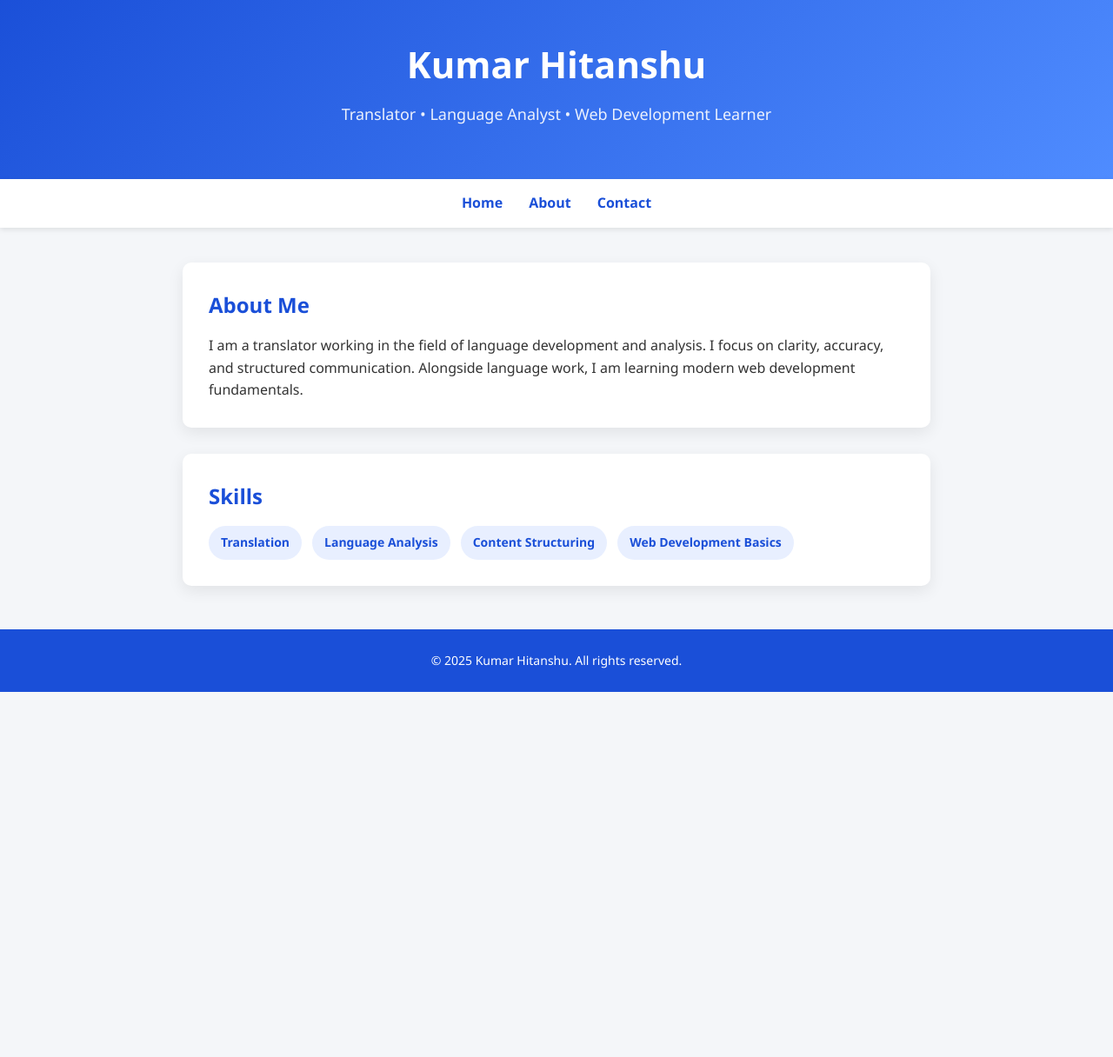
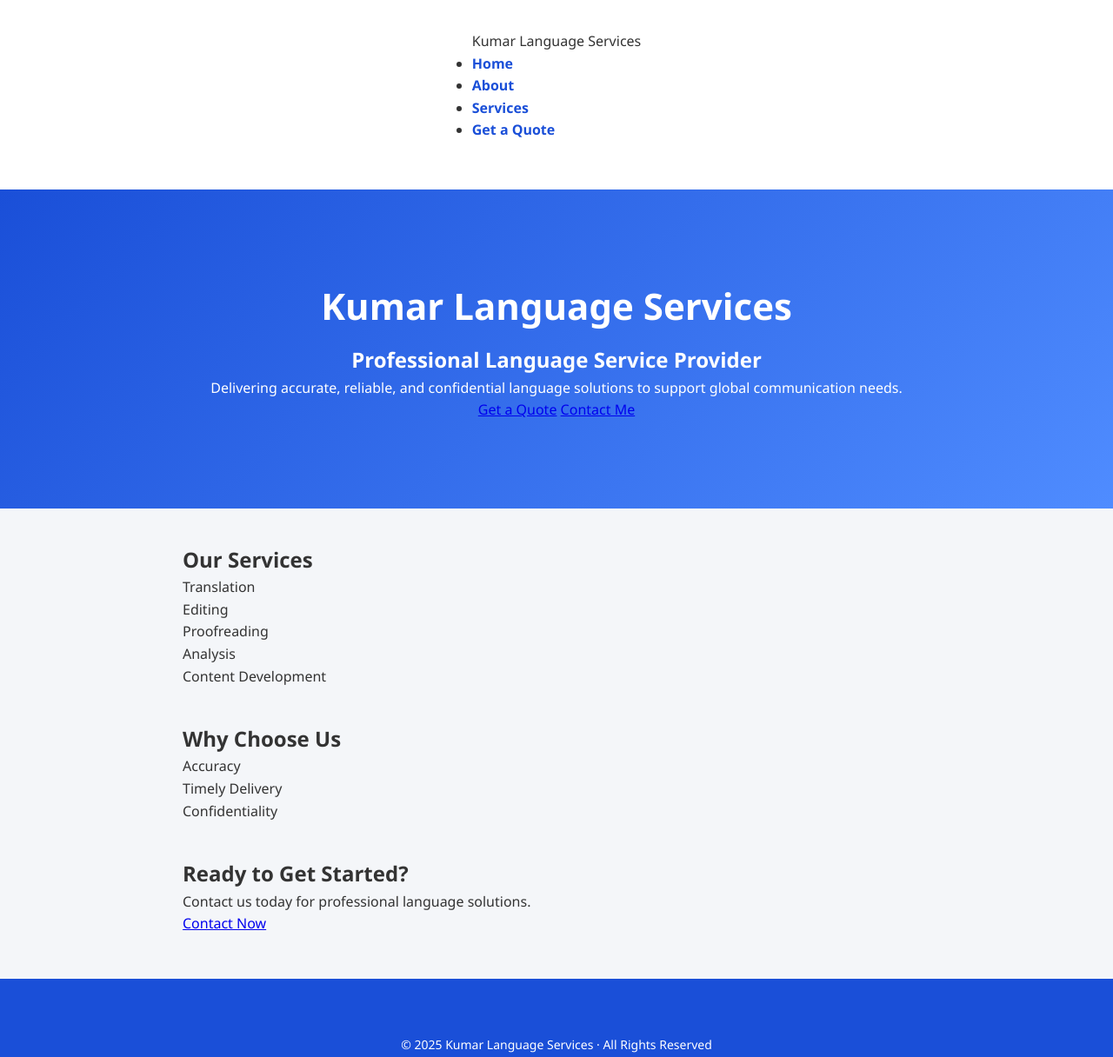
Before and after one commit to kumarhitanshu/linguist, a plain HTML site: page index.html in a window 1280 px wide. Shown: the part 20-1236 px from the top of the page at 87% size. Before the commit the page ends 816 px from the top, so only its background shows below. Drawn offline with Linux system fonts and the light colour scheme.

Commit message:
Update index.html

```diff
--- a/index.html
+++ b/index.html
@@ -3,50 +3,80 @@
 <head>
   <meta charset="UTF-8">
   <meta name="viewport" content="width=device-width, initial-scale=1.0">
-    <title>Kumar Hitanshu | Translator & Language Analyst</title>
+  <title>Kumar Language Services | Professional Language Service Provider</title>
   <link rel="stylesheet" href="style.css">
 </head>
-
 <body>
 
-<header class="hero">
-    <h1>Kumar Hitanshu</h1>
-    <p class="tagline">
-        Translator • Language Analyst • Web Development Learner
-    </p>
+<header>
+  <nav class="navbar">
+    <div class="container nav-container">
+      <div class="logo">Kumar Language Services</div>
+      <ul class="nav-links">
+        <li><a href="index.html" class="active">Home</a></li>
+        <li><a href="about.html">About</a></li>
+        <li><a href="services.html">Services</a></li>
+        <li><a href="contact.html" class="btn-nav">Get a Quote</a></li>
+      </ul>
+    </div>
+  </nav>
 </header>
 
-<nav class="navbar">
-    <a href="index.html">Home</a>
-    <a href="about.html">About</a>
-    <a href="contact.html">Contact</a>
-</nav>
+<main>
 
-<main class="container">
-
-    <section class="card">
-        <h2>About Me</h2>
+<section class="hero">
+  <div class="container">
+    <h1>Kumar Language Services</h1>
+    <h2>Professional Language Service Provider</h2>
     <p>
-            I am a translator working in the field of language development and analysis.
-            I focus on clarity, accuracy, and structured communication.
-            Alongside language work, I am learning modern web development fundamentals.
+      Delivering accurate, reliable, and confidential language solutions
+      to support global communication needs.
     </p>
+    <div class="hero-buttons">
+      <a href="contact.html" class="btn-primary">Get a Quote</a>
+      <a href="contact.html" class="btn-secondary">Contact Me</a>
+    </div>
+  </div>
 </section>
 
-    <section class="card">
-        <h2>Skills</h2>
-        <div class="skills">
-            <span>Translation</span>
-            <span>Language Analysis</span>
-            <span>Content Structuring</span>
-            <span>Web Development Basics</span>
+<section>
+  <div class="container">
+    <h2 class="section-title">Our Services</h2>
+    <div class="service-grid">
+      <div class="service-card">Translation</div>
+      <div class="service-card">Editing</div>
+      <div class="service-card">Proofreading</div>
+      <div class="service-card">Analysis</div>
+      <div class="service-card">Content Development</div>
+    </div>
+  </div>
+</section>
+
+<section class="why-us">
+  <div class="container">
+    <h2 class="section-title">Why Choose Us</h2>
+    <div class="why-grid">
+      <div class="why-card">Accuracy</div>
+      <div class="why-card">Timely Delivery</div>
+      <div class="why-card">Confidentiality</div>
+    </div>
+  </div>
+</section>
+
+<section class="contact">
+  <div class="container contact-box">
+    <h2>Ready to Get Started?</h2>
+    <p>Contact us today for professional language solutions.</p>
+    <a href="contact.html" class="btn-primary">Contact Now</a>
   </div>
 </section>
 
 </main>
 
 <footer class="footer">
-    <p>© 2025 Kumar Hitanshu. All rights reserved.</p>
+  <div class="container">
+    <p>© 2025 Kumar Language Services · All Rights Reserved</p>
+  </div>
 </footer>
 
 </body>
```
Lines whose indentation alone changed are shown as unchanged.
